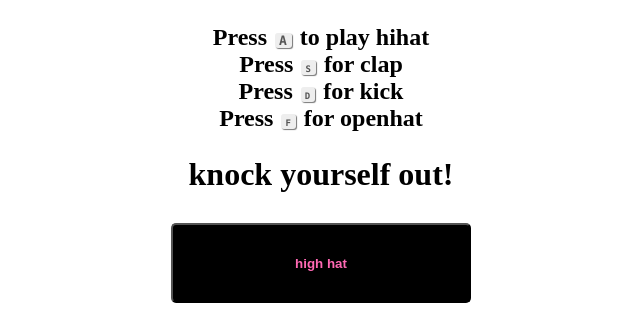
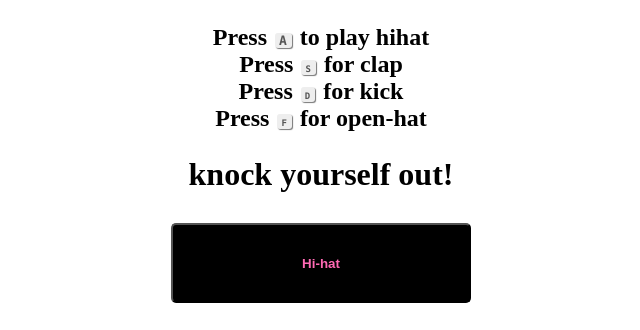
Before and after one commit to SindreSK/Kodehode, a browser extension: page SIndreKodehode/kodehodeoppgaver/javascript/drumkit/index.html in a window 1280 px wide. Shown: the top 330 px of the page, 319-959 px from the left. Drawn offline with Linux system fonts and the light colour scheme.

Commit message:
drumkit update

```diff
--- a/SIndreKodehode/kodehodeoppgaver/javascript/drumkit/index.css
+++ b/SIndreKodehode/kodehodeoppgaver/javascript/drumkit/index.css
@@ -24,8 +24,7 @@ kbd{
   font-variant: small-caps;
   font-weight: 600;
 
-  /* This two work */
-  /* letter-spacing: 0.5px; */
+
   letter-spacing: 1px;
 
 }
--- a/SIndreKodehode/kodehodeoppgaver/javascript/drumkit/index.html
+++ b/SIndreKodehode/kodehodeoppgaver/javascript/drumkit/index.html
@@ -12,10 +12,10 @@
         Press <kbd>A</kbd> to play hihat</br>
         Press <kbd>s</kbd> for clap</br>
         Press <kbd>d</kbd> for kick</br>
-        Press <kbd>f</kbd> for openhat</p>
+        Press <kbd>f</kbd> for open-hat</p>
         <h1>knock yourself out!</h1>
     </div>
-    <button class="drum drum1" id="hihat">high hat</button>
+    <button class="drum drum1" id="hihat">Hi-hat</button>
     <button class="drum drum2" id="kick">kick</button>
     <button class="drum drum3" id="clap">clap</button>
     <button class="drum drum3" id="openhat">openhat</button>
```
Also changed, not shown: SIndreKodehode/kodehodeoppgaver/javascript/drumkit/index.js (+6 -1 lines).
